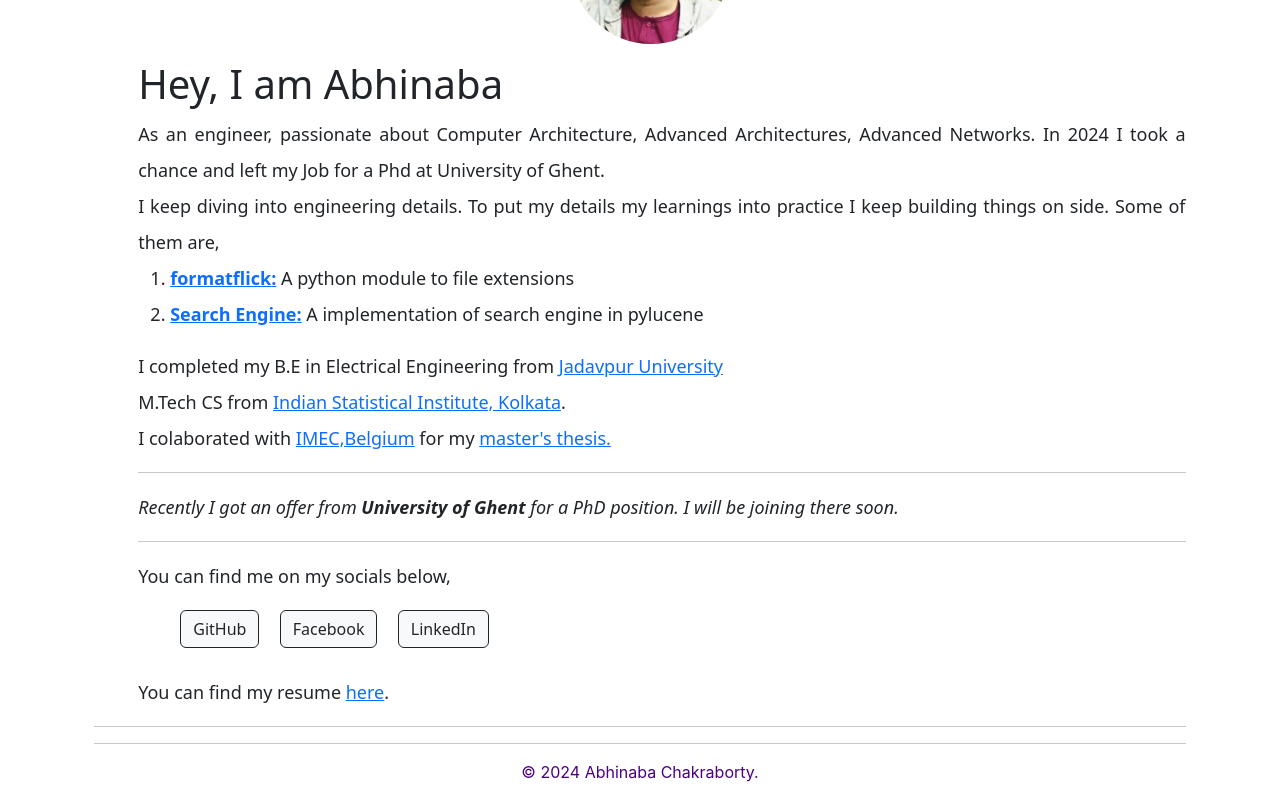
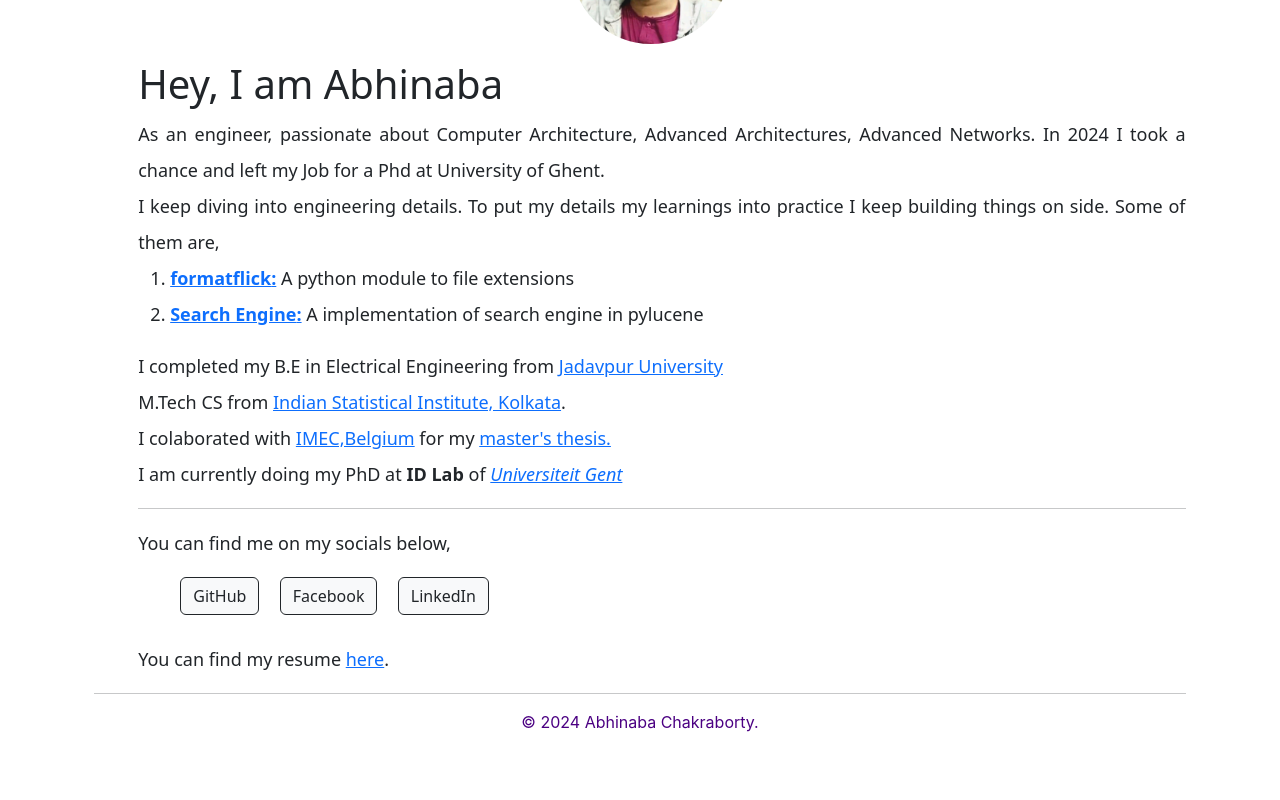
Before and after one commit to cabhinaba3/Portfolio, a React (Create React App) app: page /#/ in a window 1280 px wide. Shown: the part 210-1010 px from the top of the page. After the commit the page ends 960 px from the top, so only its background shows below. Built offline with nearby package versions, Linux system fonts and the light colour scheme.

Commit message:
Minor Bug Fix

```diff
--- a/src/components/Footer.js
+++ b/src/components/Footer.js
@@ -26,7 +26,6 @@ const Footer = () => {
   return (
     <footer className="container footer justify-content-center">
       <hr/>
-      <hr/>
       {/* <div class="container">
         <div class="contact-section">
           <div class="contact-details d-flex flex-wrap justify-content-center">
--- a/src/components/Home.js
+++ b/src/components/Home.js
@@ -47,8 +47,8 @@ export default function Home(props){
             M.Tech CS from <Link className='' to={"https://www.isical.ac.in/"}>Indian Statistical Institute, Kolkata</Link>.
             <br/>
             I colaborated with <Link className='' to={"#"}>IMEC,Belgium</Link> for my <Link className=''to={'#'}>master's thesis.</Link>
-            <hr/>
-            <i>Recently I got an offer from <strong>University of Ghent</strong> for a PhD position. I will be joining there soon.</i>
+            <br/>
+            I am currently doing my PhD at <strong>ID Lab</strong> of <i><Link to={"https://www.ugent.be/"}>Universiteit Gent</Link></i>
             <hr/>
             You can find me on my socials below,
           </p>
--- a/src/components/LoadingScreen.js
+++ b/src/components/LoadingScreen.js
@@ -18,8 +18,8 @@ const LoadingScreen = (props) => {
       {loading ? (
         <div className="loading-screen align-items-center justify-content-center vh-100">
           <div className="custom-spinner spinner1"></div>
-          <div className="custom-spinner spinner2"></div>
-          <div className='custom-spinner spinner3'></div>
+          {/* <div className="custom-spinner spinner2"></div> */}
+          {/* <div className='custom-spinner spinner3'></div> */}
         </div>
       ) : <></>}
     </div>
--- a/src/components/styles/home.css
+++ b/src/components/styles/home.css
@@ -4,8 +4,8 @@
   padding-left: 2%;
   padding-right: 2%;
   font-family: system-ui, -apple-system, BlinkMacSystemFont, 'Segoe UI', Roboto, Oxygen, Ubuntu, Cantarell, 'Open Sans', 'Helvetica Neue', sans-serif;
-  animation: home-fade 3s linear;
-  transition: home-fade 3s ease-in-out;
+  /* animation: home-fade 3s linear; */
+  /* transition: home-fade 3s ease-in-out; */
 }
 @keyframes home-fade{
   0%{
```
